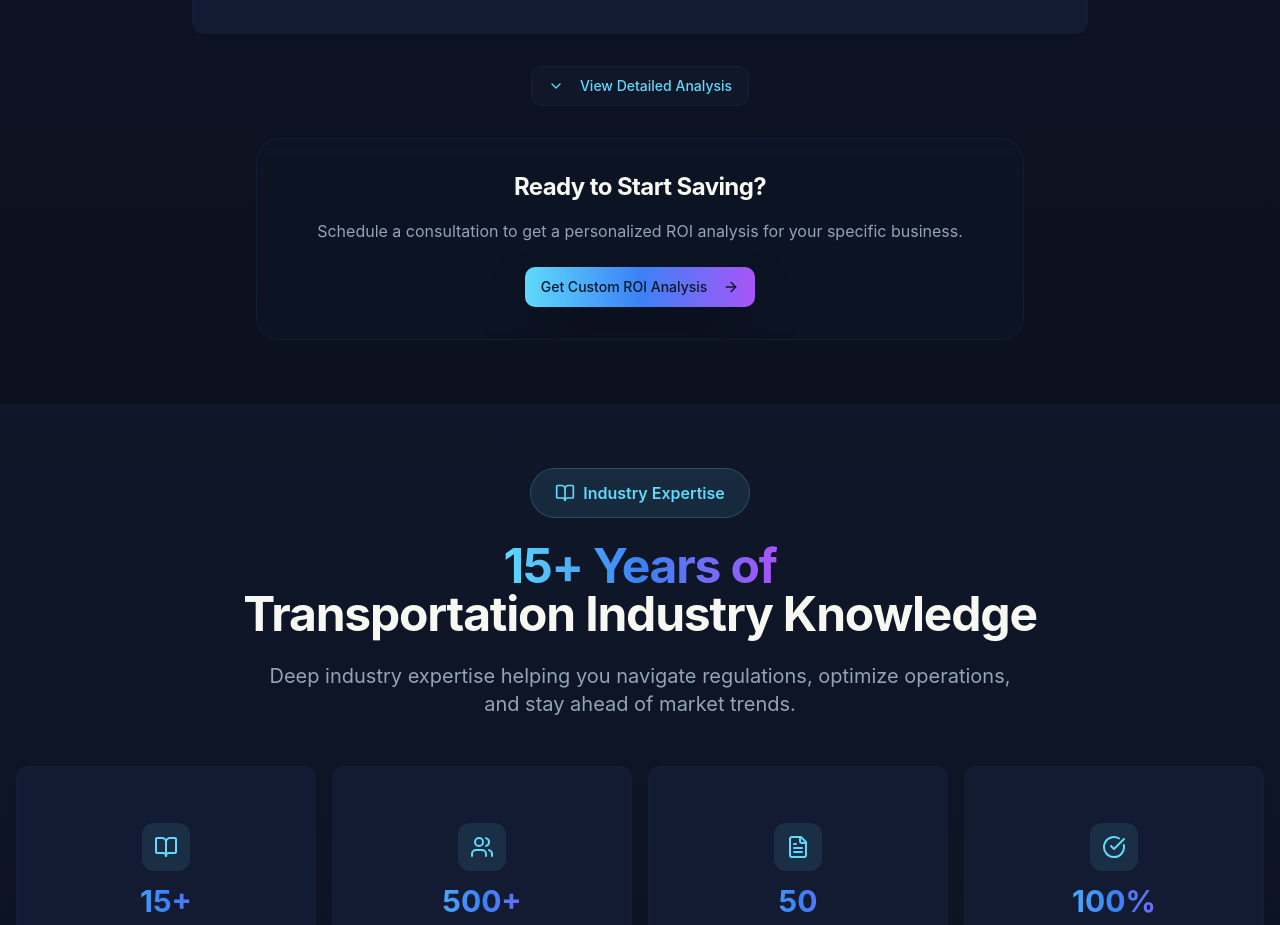
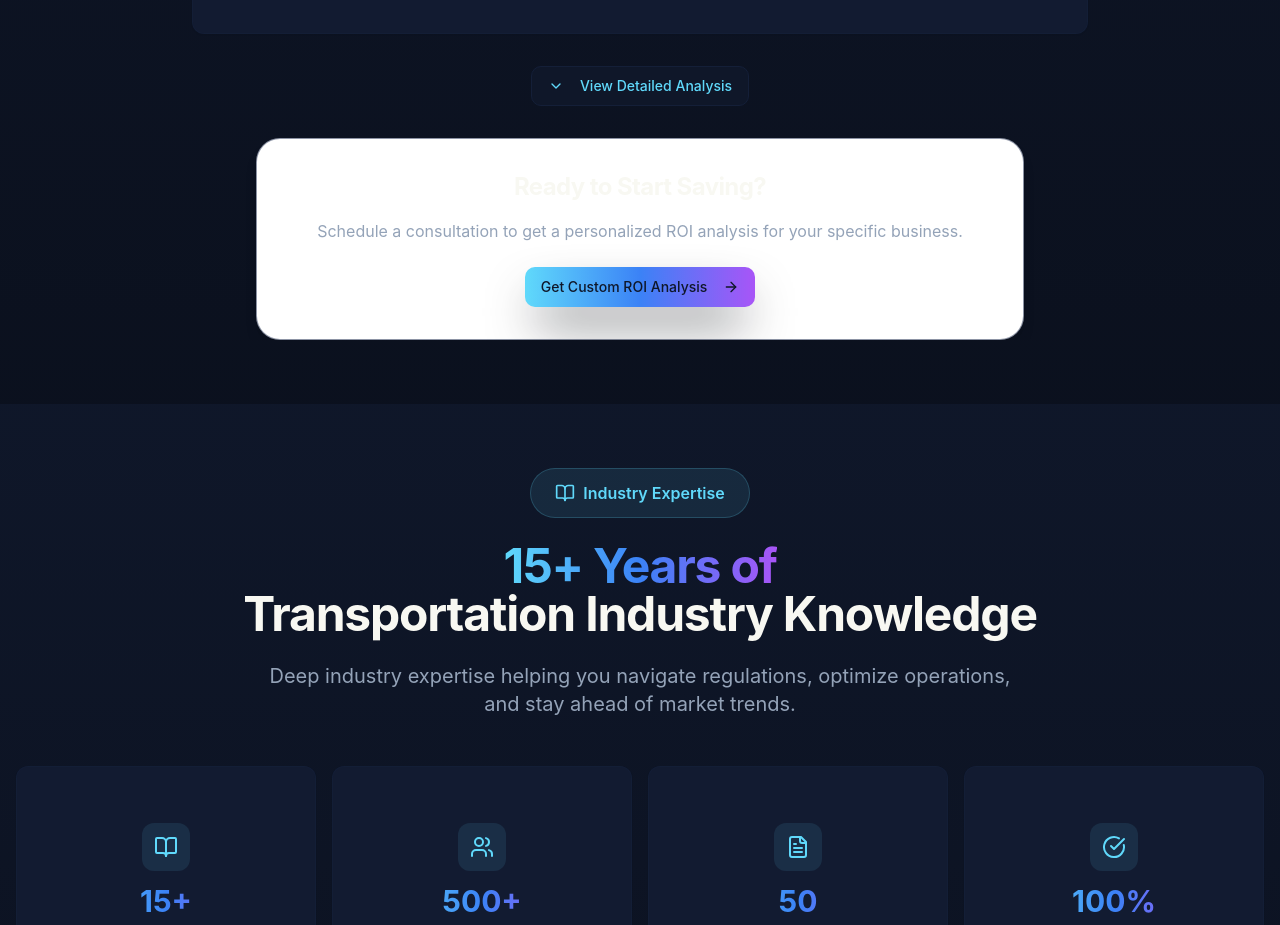
Before and after one commit to salpuree/vassistpronew727, a React (Vite) app in the folder frontend/: page / in a window 1280 px wide. Shown: the part 8420-9345 px from the top of the page. Built offline with nearby package versions, Linux system fonts and the light colour scheme.

Commit message:
Add white background to CollapsibleROICalculator CTA
cgen-f10c30d9a8b14f8b9d571b9b2ffebe91

```diff
--- a/frontend/src/components/CollapsibleROICalculator.tsx
+++ b/frontend/src/components/CollapsibleROICalculator.tsx
@@ -238,7 +238,7 @@ const CollapsibleROICalculator = () => {
 
         {/* CTA */}
         <div className="text-center mt-8">
-          <div className="bg-card/30 backdrop-blur-sm border border-border/50 rounded-3xl p-8 max-w-3xl mx-auto">
+          <div className="bg-white border border-border/50 rounded-3xl p-8 max-w-3xl mx-auto shadow-lg">
             <h3 className="text-2xl font-bold text-foreground mb-4">
               Ready to Start Saving?
             </h3>
```
